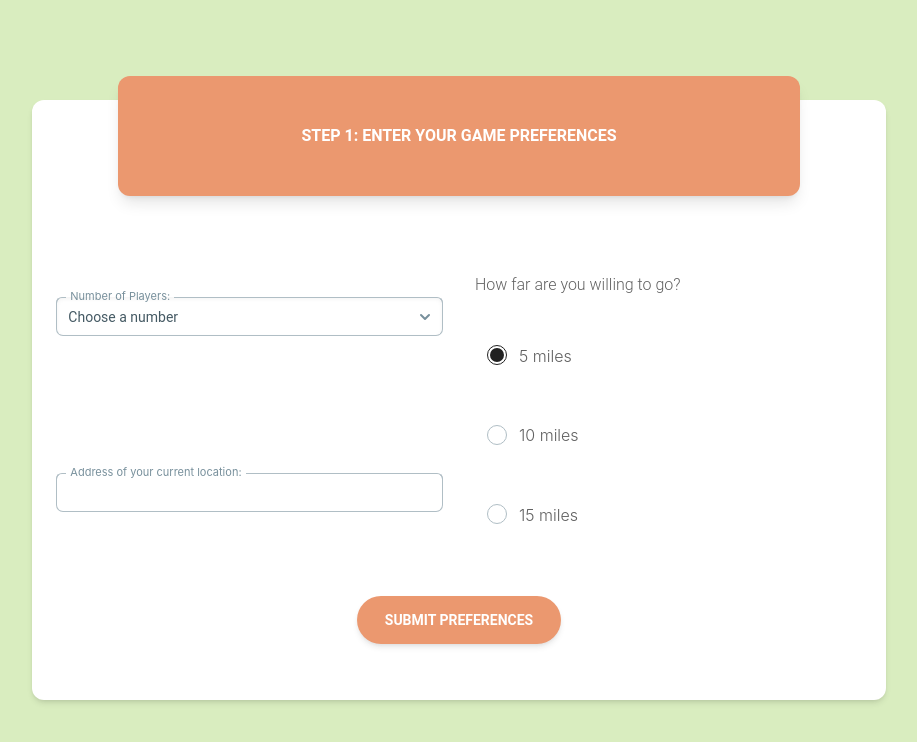
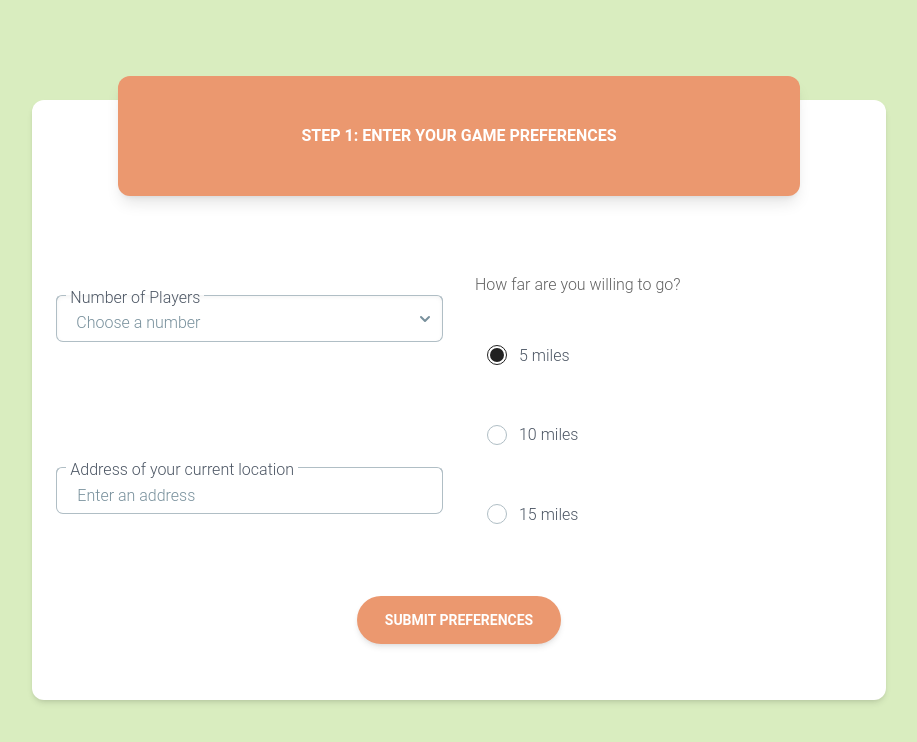
Before and after one commit to brookeseiter/zest-quest, a React (Create React App) app in the folder client/: page /settings in a window 1280 px wide. Shown: the top 742 px of the page, without its empty margins (181-1098 px from the left). Built offline with nearby package versions, Linux system fonts and the light colour scheme.

Commit message:
styling of settings form input matches with spacing, size, font color/type, before focus border, placeholder placement and color. need to match focus border color and shadows

```diff
--- a/client/src/index.css
+++ b/client/src/index.css
@@ -42,6 +42,40 @@ h1 {
   transform: scale(.8);
 }
 
+/* this targets choose a number  */
+.custom-select, .custom-input {
+  font-family: Roboto, sans-serif;
+  font-size: 16px;
+  font-weight: 300;
+  --tw-placeholder-opacity: 1;
+  color: rgb(120 144 156 / var(--tw-placeholder-opacity))
+}
+
+label.select-none {
+  font-family: Roboto, sans-serif;
+  font-size: 16px;
+  font-weight: 300;
+  color: rgb(75 85 99);
+}
+
+.custom-select span, .custom-input {
+  top: 70%;
+  left: 1.25rem;
+}
+
+.custom-select div.grid {
+  top: 60%;
+  /* color: rgb(75 85 99); */
+}
+
+.custom-input::placeholder, .custom-input.value {
+  position: absolute;
+  top: 70%;
+  left: 1.25rem;
+  transform: translateY(-70%);
+  pointer-events: none;
+}
+
 /* @layer base {
   button.button {
     @apply text-[#D9EDBF] text-base font-extrabold;
--- a/client/src/pages/Settings.js
+++ b/client/src/pages/Settings.js
@@ -83,35 +83,35 @@ function Settings() {
                             <div className="flex flex-row gap-8 w-full h-full">
                                 <div className="flex flex-col h-full w-1/2 justify-around">
                                     <Select
-                                        className="shadow-inner focus:outline-none bg-white"
+                                        className="custom-select shadow-inner h-12 focus:outline-none bg-white"
                                         variant="outlined"
-                                        label="Number of Players:"
+                                        label="Number of Players"
                                         name="numPlayers"
                                         value={numPlayers}
                                         onChange={handleSelectChange}
                                         required
                                     >
                                         <Option className="" disabled={true} value="">Choose a number</Option>
-                                        <Option className="" value="1">1</Option>
+                                        <Option value="1">1</Option>
                                         <Option value="2">2</Option>
                                         <Option value="3">3</Option>
                                         <Option value="4">4</Option>
                                         <Option value="5">5</Option>
                                     </Select>
                                     <div className="relative mt-4">
-                                        <div className="relative w-full min-w-[200px] h-10">
+                                        <div className="relative w-full min-w-[200px] h-12">
                                             <input
-                                                className="peer w-full h-full bg-transparent text-blue-gray-700 font-sans font-normal outline outline-0 focus:outline-0 disabled:bg-blue-gray-50 disabled:border-0 transition-all placeholder-transparent border focus:border-2 border-t-transparent focus:border-blue-500 text-sm px-3 py-2.5 rounded-[7px] border-blue-gray-200 focus:border-t-transparent"
-                                                placeholder=" "
+                                                className="pl-5 pb-2 pt-4 custom-input peer w-full h-full bg-transparent text-blue-gray-700 font-sans font-normal outline outline-0 focus:outline-0 disabled:bg-blue-gray-50 disabled:border-0 transition-all placeholder-blue-gray-400 placeholder border focus:border-2 border-t-transparent focus:border-blue-500 text-sm rounded-[7px] border-blue-gray-200 focus:border-t-transparent"
+                                                placeholder="Enter an address"
                                                 value={location}
                                                 onChange={(e) => setLocation(e.target.value)}
                                                 id="location"
                                                 required
                                             />
                                                 <label
-                                                    className="flex w-full h-full select-none pointer-events-none absolute left-0 font-normal !overflow-visible truncate text-[11px] leading-tight text-blue-gray-400 peer-focus:text-blue-500 before:content[' '] before:block before:box-border before:w-2.5 before:h-1.5 before:mt-[6.5px] before:mr-1 before:border-t peer-focus:before:border-t-2 before:border-l before:border-blue-gray-200 before:rounded-tl-md before:pointer-events-none before:transition-all peer-focus:before:border-blue-500 after:content[' '] after:block after:flex-grow after:box-border after:w-2.5 after:h-1.5 after:mt-[6.5px] after:ml-1 after:border-t peer-focus:after:border-t-2 after:border-r after:border-blue-gray-200 after:rounded-tr-md after:pointer-events-none after:transition-all peer-focus:after:border-blue-500 -top-1.5 peer-placeholder-shown:-top-1.5 peer-focus:-top-1.5"
+                                                    className="flex w-full h-full select-none pointer-events-none absolute left-0 font-sans font-light !overflow-visible truncate text-[16px] leading-tight text-blue-gray-400 peer-focus:text-blue-500 before:content[' '] before:block before:box-border before:w-2.5 before:h-1.5 before:mt-[6.5px] before:mr-1 before:border-t peer-focus:before:border-t-2 before:border-l before:border-blue-gray-200 before:rounded-tl-md before:pointer-events-none before:transition-all peer-focus:before:border-blue-500 after:content[' '] after:block after:flex-grow after:box-border after:w-2.5 after:h-1.5 after:mt-[6.5px] after:ml-1 after:border-t peer-focus:after:border-t-2 after:border-r after:border-blue-gray-200 after:rounded-tr-md after:pointer-events-none after:transition-all peer-focus:after:border-blue-500 -top-1.5 peer-placeholder-shown:-top-1.5 peer-focus:-top-1.5"
                                                 >
-                                                    Address of your current location:
+                                                    Address of your current location
                                                 </label>
                                         </div>
                                     </div>
```
